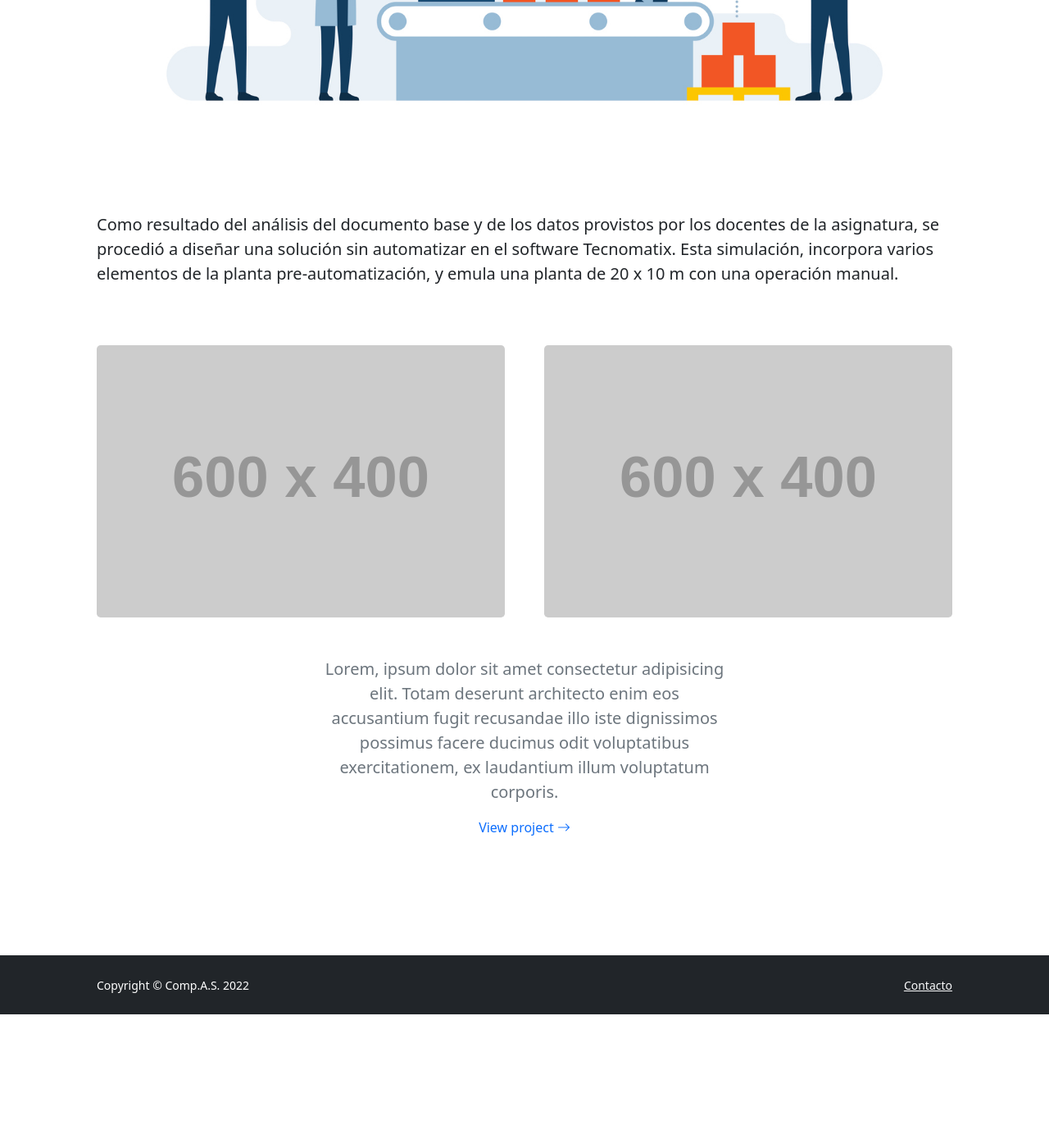
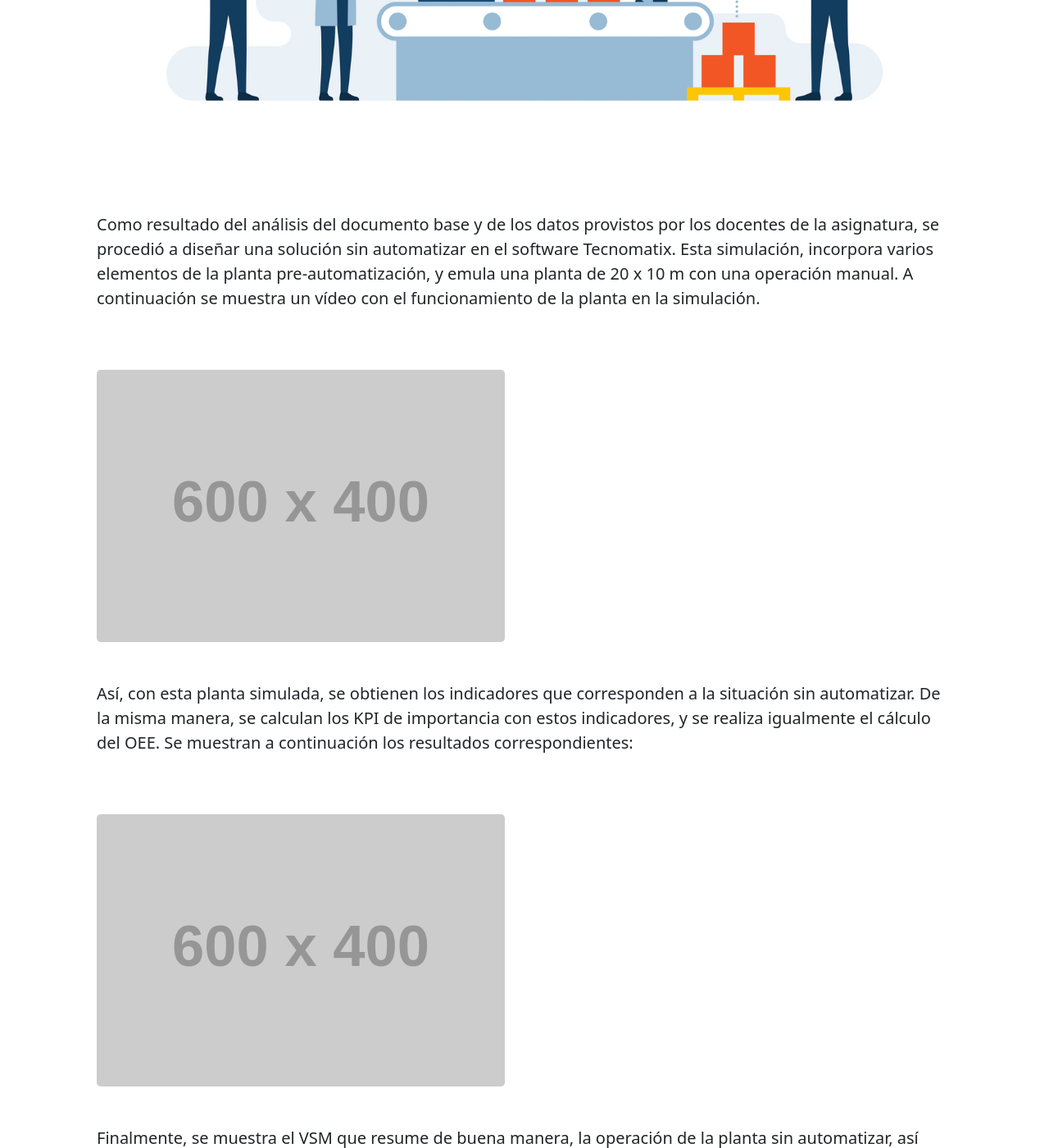
Before and after one commit to APM-GLSV/Comp.A.S, a Jekyll site: the page built from pages/modulos/gestion_prod_auto.html, in a window 1280 px wide and 1400 px high, scrolled down 765 px. Shown: the whole window at 82% size. Built offline with Jekyll 4.4.1, drawn with Linux system fonts in a browser that asks for light colours; before the commit the page ends 2002 px from its top, so only the background shows below that; some of the changed text lies outside the part shown.

Commit message:
UpdateGestion

```diff
--- a/pages/modulos/gestion_prod_auto.html
+++ b/pages/modulos/gestion_prod_auto.html
@@ -15,12 +15,20 @@ layout: default
         <div class="row gx-5">
             <div class="col-12"><img class="img-fluid rounded-3 mb-5" src="{{ site.baseurl }}/images/ProductionManagement1.jpg" alt="..." /></div>
             <section class="mb-5">
-                <p class="fs-5 mb-4">  Como resultado del análisis del documento base y de los datos provistos por los docentes de la asignatura, se procedió a diseñar una solución sin automatizar en el software Tecnomatix. Esta simulación, incorpora varios elementos de la planta pre-automatización, y emula una planta de 20 x 10 m con una operación manual.
+                <p class="fs-5 mb-4">  Como resultado del análisis del documento base y de los datos provistos por los docentes de la asignatura, se procedió a diseñar una solución sin automatizar en el software Tecnomatix. Esta simulación, incorpora varios elementos de la planta pre-automatización, y emula una planta de 20 x 10 m con una operación manual. A continuación se muestra un vídeo con el funcionamiento de la planta en la simulación.
                 </p>
             </section>
 
             <div class="col-lg-6"><img class="img-fluid rounded-3 mb-5" src="https://dummyimage.com/600x400/343a40/6c757d" alt="..." /></div>
+            <section class="mb-5">
+                <p class="fs-5 mb-4">  Así, con esta planta simulada, se obtienen los indicadores que corresponden a la situación sin automatizar. De la misma manera, se calculan los KPI de importancia con estos indicadores, y se realiza igualmente el cálculo del OEE. Se muestran a continuación los resultados correspondientes:
+                </p>
+            </section>
             <div class="col-lg-6"><img class="img-fluid rounded-3 mb-5" src="https://dummyimage.com/600x400/343a40/6c757d" alt="..." /></div>
+            <section class="mb-5">
+                <p class="fs-5 mb-4"> Finalmente, se muestra el VSM que resume de buena manera, la operación de la planta sin automatizar, así como los indicadores importantes para la producción y los tiempos.
+                </p>
+            </section>
         </div>
         <div class="row gx-5 justify-content-center">
             <div class="col-lg-6">
```
